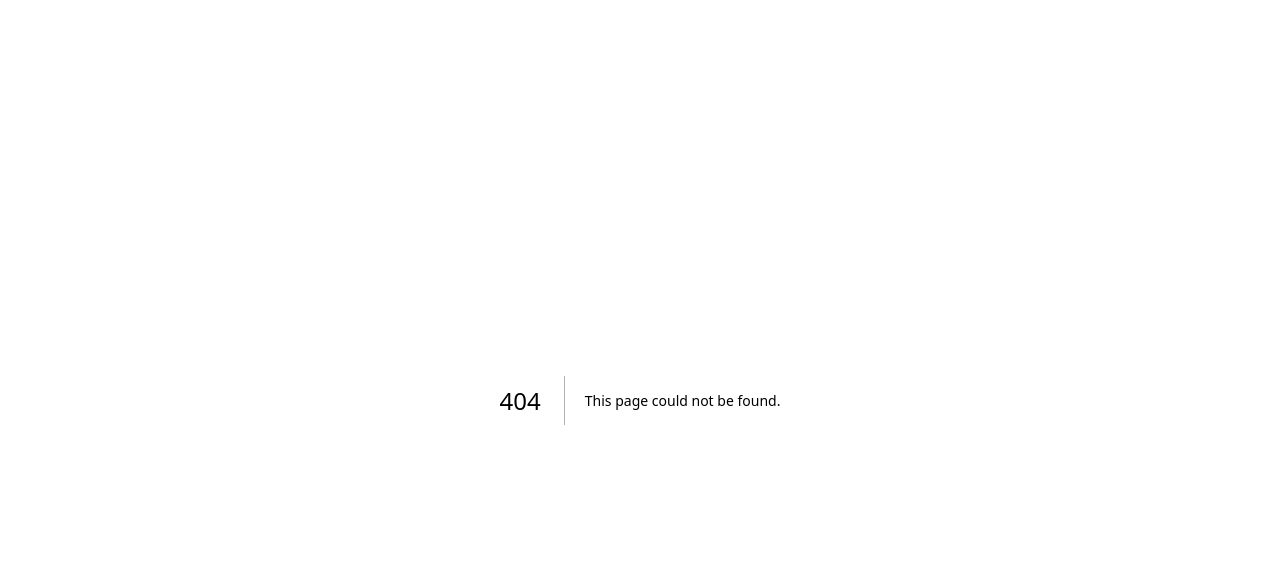
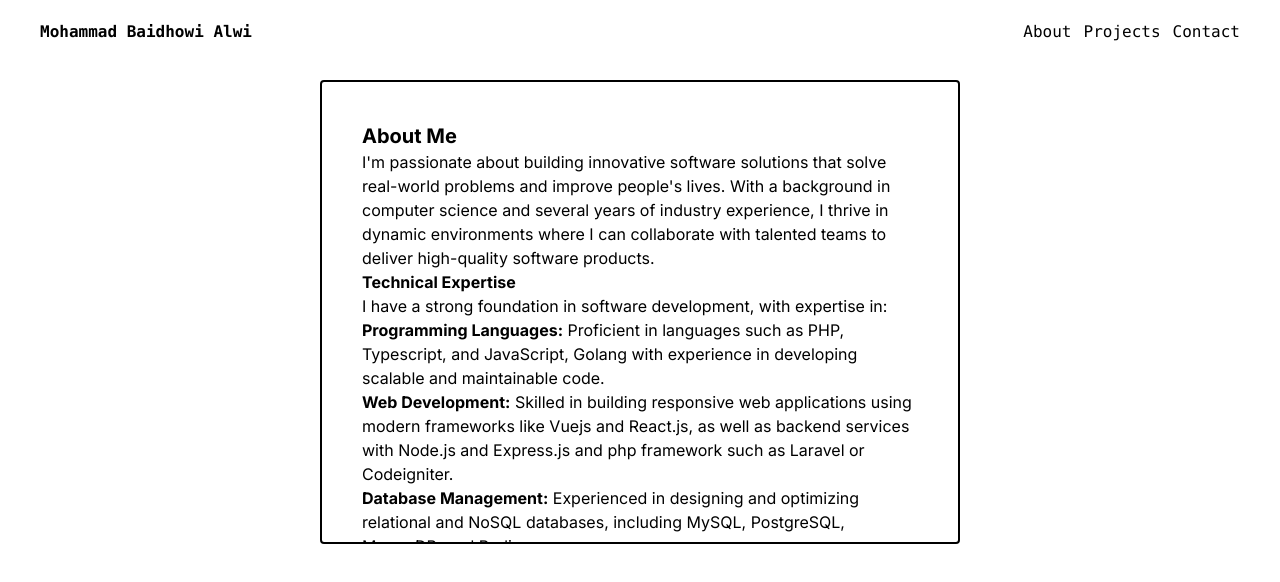
Before and after one commit to ddrag23/new-portofolio, a Next.js app: page /about in a window 1280 px wide. Before the commit this address had no page. Shown: the top 582 px of the page. Built offline with nearby package versions, Linux system fonts and the light colour scheme.

Commit message:
:tada: init: first commit

```diff
--- /dev/null
+++ b/src/app/GlobalLayout.tsx
@@ -0,0 +1,11 @@
+import Navbar from "@/components/Navbar";
+import { PropsWithChildren } from "react";
+
+export default function GlobalLayout({ children }: PropsWithChildren) {
+    return <>
+        <div className="flex flex-col min-h-screen">
+            <Navbar />
+            <main>{children}</main>
+        </div>
+    </>
+}
--- /dev/null
+++ b/src/app/about/page.tsx
@@ -0,0 +1,23 @@
+export default function Page() {
+    return <>
+        <div className="flex items-center content-center justify-center flex-col h-full mt-20 w-full">
+            <div className="border-2 border-current w-1/2 p-10 rounded h-[29rem] overflow-auto">
+                <p className="font-bold text-xl">About Me</p>
+                <p>I'm passionate about building innovative software solutions that solve real-world problems and improve people's lives. With a background in computer science and several years of industry experience, I thrive in dynamic environments where I can collaborate with talented teams to deliver high-quality software products.</p>
+                <p className="font-bold">Technical Expertise</p>
+                <p>I have a strong foundation in software development, with expertise in:</p>
+                <ul>
+                    <li><span className="font-bold">Programming Languages:</span> Proficient in languages such as PHP, Typescript, and JavaScript, Golang with experience in developing scalable and maintainable code.</li>
+                    <li><span className="font-bold">Web Development:</span> Skilled in building responsive web applications using modern frameworks like Vuejs and React.js, as well as backend services with Node.js and Express.js and php framework such as Laravel or Codeigniter.</li>
+                    <li>
+                        <span className="font-bold">Database Management:</span> Experienced in designing and optimizing relational and NoSQL databases, including MySQL, PostgreSQL, MongoDB, and Redis.
+                    </li>
+                    <li>
+                        <span className="font-bold">Deployment :</span> Familiar using VPS (Virtual Private Server) or Shared Hosting.
+                    </li>
+                </ul>
+            </div>
+
+        </div>
+    </>
+}
--- a/src/app/globals.css
+++ b/src/app/globals.css
@@ -2,7 +2,7 @@
 @tailwind components;
 @tailwind utilities;
 
-:root {
+/* :root {
   --foreground-rgb: 0, 0, 0;
   --background-start-rgb: 214, 219, 220;
   --background-end-rgb: 255, 255, 255;
@@ -30,4 +30,4 @@ body {
   .text-balance {
     text-wrap: balance;
   }
-}
+} */
--- a/src/app/layout.tsx
+++ b/src/app/layout.tsx
@@ -1,6 +1,7 @@
 import type { Metadata } from "next";
 import { Inter } from "next/font/google";
 import "./globals.css";
+import GlobalLayout from "./GlobalLayout";
 
 const inter = Inter({ subsets: ["latin"] });
 
@@ -16,7 +17,11 @@ export default function RootLayout({
 }>) {
   return (
     <html lang="en">
-      <body className={inter.className}>{children}</body>
+      <body className={inter.className}>
+        <GlobalLayout>
+          {children}
+        </GlobalLayout>
+      </body>
     </html>
   );
 }
--- a/src/app/page.tsx
+++ b/src/app/page.tsx
@@ -1,113 +1,8 @@
-import Image from "next/image";
+import Navbar from "@/components/Navbar";
+import Personal from "@/components/Personal";
 
 export default function Home() {
   return (
-    <main className="flex min-h-screen flex-col items-center justify-between p-24">
-      <div className="z-10 max-w-5xl w-full items-center justify-between font-mono text-sm lg:flex">
-        <p className="fixed left-0 top-0 flex w-full justify-center border-b border-gray-300 bg-gradient-to-b from-zinc-200 pb-6 pt-8 backdrop-blur-2xl dark:border-neutral-800 dark:bg-zinc-800/30 dark:from-inherit lg:static lg:w-auto  lg:rounded-xl lg:border lg:bg-gray-200 lg:p-4 lg:dark:bg-zinc-800/30">
-          Get started by editing&nbsp;
-          <code className="font-mono font-bold">src/app/page.tsx</code>
-        </p>
-        <div className="fixed bottom-0 left-0 flex h-48 w-full items-end justify-center bg-gradient-to-t from-white via-white dark:from-black dark:via-black lg:static lg:h-auto lg:w-auto lg:bg-none">
-          <a
-            className="pointer-events-none flex place-items-center gap-2 p-8 lg:pointer-events-auto lg:p-0"
-            href="https://vercel.com?utm_source=create-next-app&utm_medium=appdir-template&utm_campaign=create-next-app"
-            target="_blank"
-            rel="noopener noreferrer"
-          >
-            By{" "}
-            <Image
-              src="/vercel.svg"
-              alt="Vercel Logo"
-              className="dark:invert"
-              width={100}
-              height={24}
-              priority
-            />
-          </a>
-        </div>
-      </div>
-
-      <div className="relative flex place-items-center before:absolute before:h-[300px] before:w-full sm:before:w-[480px] before:-translate-x-1/2 before:rounded-full before:bg-gradient-radial before:from-white before:to-transparent before:blur-2xl before:content-[''] after:absolute after:-z-20 after:h-[180px] after:w-full sm:after:w-[240px] after:translate-x-1/3 after:bg-gradient-conic after:from-sky-200 after:via-blue-200 after:blur-2xl after:content-[''] before:dark:bg-gradient-to-br before:dark:from-transparent before:dark:to-blue-700 before:dark:opacity-10 after:dark:from-sky-900 after:dark:via-[#0141ff] after:dark:opacity-40 before:lg:h-[360px] z-[-1]">
-        <Image
-          className="relative dark:drop-shadow-[0_0_0.3rem_#ffffff70] dark:invert"
-          src="/next.svg"
-          alt="Next.js Logo"
-          width={180}
-          height={37}
-          priority
-        />
-      </div>
-
-      <div className="mb-32 grid text-center lg:max-w-5xl lg:w-full lg:mb-0 lg:grid-cols-4 lg:text-left">
-        <a
-          href="https://nextjs.org/docs?utm_source=create-next-app&utm_medium=appdir-template&utm_campaign=create-next-app"
-          className="group rounded-lg border border-transparent px-5 py-4 transition-colors hover:border-gray-300 hover:bg-gray-100 hover:dark:border-neutral-700 hover:dark:bg-neutral-800/30"
-          target="_blank"
-          rel="noopener noreferrer"
-        >
-          <h2 className={`mb-3 text-2xl font-semibold`}>
-            Docs{" "}
-            <span className="inline-block transition-transform group-hover:translate-x-1 motion-reduce:transform-none">
-              -&gt;
-            </span>
-          </h2>
-          <p className={`m-0 max-w-[30ch] text-sm opacity-50`}>
-            Find in-depth information about Next.js features and API.
-          </p>
-        </a>
-
-        <a
-          href="https://nextjs.org/learn?utm_source=create-next-app&utm_medium=appdir-template-tw&utm_campaign=create-next-app"
-          className="group rounded-lg border border-transparent px-5 py-4 transition-colors hover:border-gray-300 hover:bg-gray-100 hover:dark:border-neutral-700 hover:dark:bg-neutral-800/30"
-          target="_blank"
-          rel="noopener noreferrer"
-        >
-          <h2 className={`mb-3 text-2xl font-semibold`}>
-            Learn{" "}
-            <span className="inline-block transition-transform group-hover:translate-x-1 motion-reduce:transform-none">
-              -&gt;
-            </span>
-          </h2>
-          <p className={`m-0 max-w-[30ch] text-sm opacity-50`}>
-            Learn about Next.js in an interactive course with&nbsp;quizzes!
-          </p>
-        </a>
-
-        <a
-          href="https://vercel.com/templates?framework=next.js&utm_source=create-next-app&utm_medium=appdir-template&utm_campaign=create-next-app"
-          className="group rounded-lg border border-transparent px-5 py-4 transition-colors hover:border-gray-300 hover:bg-gray-100 hover:dark:border-neutral-700 hover:dark:bg-neutral-800/30"
-          target="_blank"
-          rel="noopener noreferrer"
-        >
-          <h2 className={`mb-3 text-2xl font-semibold`}>
-            Templates{" "}
-            <span className="inline-block transition-transform group-hover:translate-x-1 motion-reduce:transform-none">
-              -&gt;
-            </span>
-          </h2>
-          <p className={`m-0 max-w-[30ch] text-sm opacity-50`}>
-            Explore starter templates for Next.js.
-          </p>
-        </a>
-
-        <a
-          href="https://vercel.com/new?utm_source=create-next-app&utm_medium=appdir-template&utm_campaign=create-next-app"
-          className="group rounded-lg border border-transparent px-5 py-4 transition-colors hover:border-gray-300 hover:bg-gray-100 hover:dark:border-neutral-700 hover:dark:bg-neutral-800/30"
-          target="_blank"
-          rel="noopener noreferrer"
-        >
-          <h2 className={`mb-3 text-2xl font-semibold`}>
-            Deploy{" "}
-            <span className="inline-block transition-transform group-hover:translate-x-1 motion-reduce:transform-none">
-              -&gt;
-            </span>
-          </h2>
-          <p className={`m-0 max-w-[30ch] text-sm opacity-50 text-balance`}>
-            Instantly deploy your Next.js site to a shareable URL with Vercel.
-          </p>
-        </a>
-      </div>
-    </main>
+    <Personal />
   );
 }
--- /dev/null
+++ b/src/components/Navbar.tsx
@@ -0,0 +1,15 @@
+"use client"
+import Link from "next/link";
+
+export default function Navbar() {
+    return <>
+        <nav className="w-full py-5 px-10 flex justify-between font-mono fixed z-10">
+            <p className="font-bold">Mohammad Baidhowi Alwi</p>
+            <div className="flex gap-3">
+                <Link href="/about" className="cursor">About</Link>
+                <Link href="#">Projects</Link>
+                <Link href="#">Contact</Link>
+            </div>
+        </nav>
+    </>
+}
--- /dev/null
+++ b/src/components/Personal.tsx
@@ -0,0 +1,8 @@
+export default function Personal() {
+    return <>
+        <div className="flex items-center content-center justify-center flex-col h-full fixed w-full">
+            <h1 className="text-5xl font-bold">Welcome To My Website</h1>
+            <p>I'm a software engineer. I'm used to using Laravel and Vuejs for web development</p>
+        </div>
+    </>
+}
```
